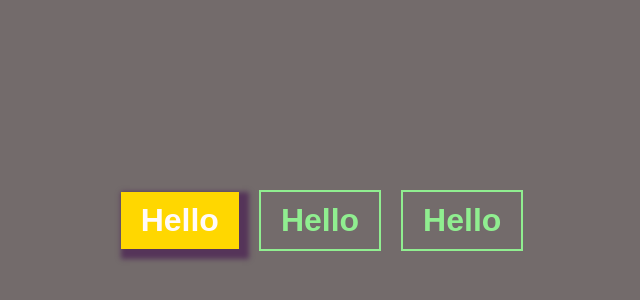
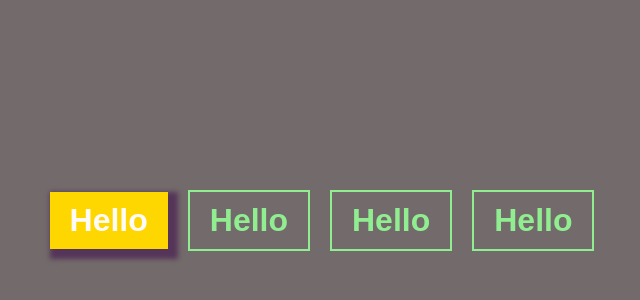
Before and after one commit to H1K5ik/styled-components-proj, a React (Create React App) app: page / in a window 1280 px wide. Shown: the part 180-480 px from the top of the page, without its empty margins (318-958 px from the left). Built offline with nearby package versions, Linux system fonts and the light colour scheme.

Commit message:
feat: test2

```diff
--- a/src/App.tsx
+++ b/src/App.tsx
@@ -16,6 +16,7 @@ function App() {
                 <StyledBtn color={myTheme.colors.primary} active btnType={"primary"}>Hello</StyledBtn>
                 <StyledBtn color={myTheme.colors.secondary} btnType={"outlined"}>Hello</StyledBtn>
 
+                <StyledBtn color={myTheme.colors.secondary} btnType={"outlined"}>Hello</StyledBtn>
                 <StyledBtn color={myTheme.colors.secondary} btnType={"outlined"}>Hello</StyledBtn>
 
             </Box>
```
